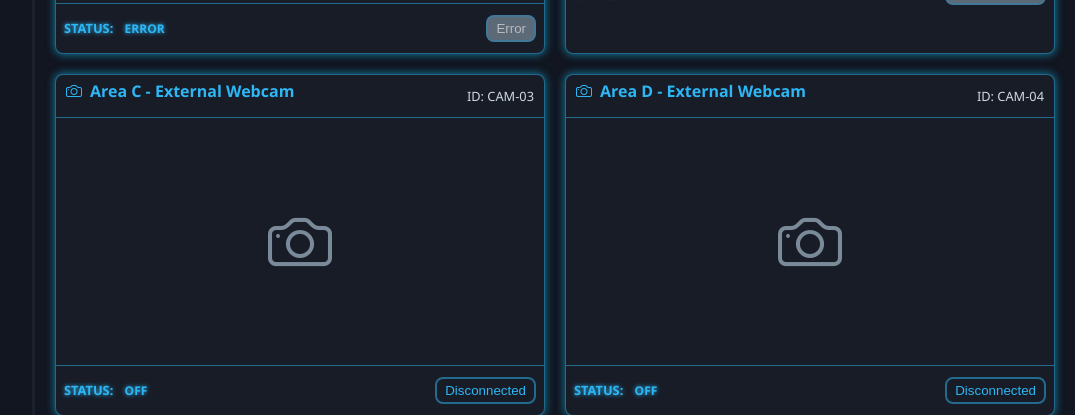
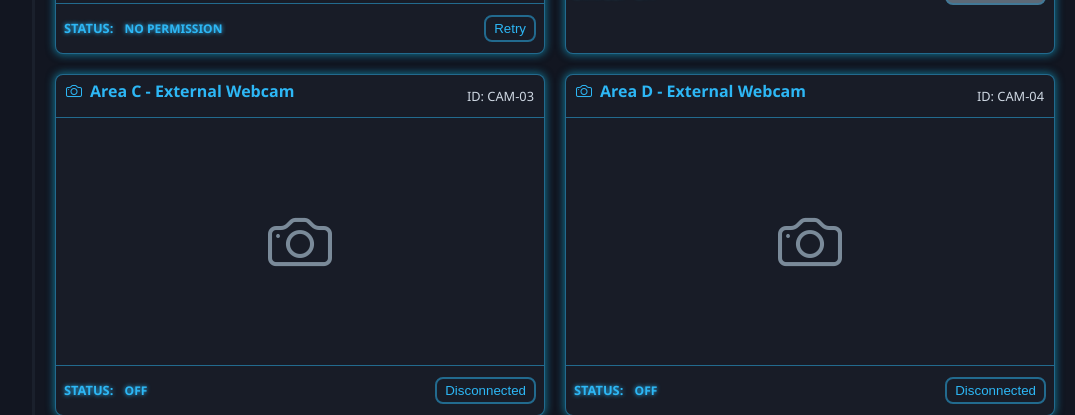
Before and after one commit to K227-arch/Facial-access-control, a Flask app: page / in a window 1280 px wide. Shown: the part 588-1003 px from the top of the page, without its empty margins (205-1280 px from the left). Run offline with Flask 3, Linux system fonts and the light colour scheme; some libraries are stand-ins or nearby versions.

Commit message:
Improve accuracy, fix camera auto-connect and permission handling

```diff
--- a/requirements.txt
+++ b/requirements.txt
@@ -1,4 +1,4 @@
-onnxruntime==1.19.2
+onnxruntime
 onnx
 insightface==0.7.3
 catboost==1.2.8
--- a/static/js/main.js
+++ b/static/js/main.js
@@ -24,45 +24,58 @@ class CameraSystem {
     }
 
     async initializeCamera() {
+        this.updateButtonState('Connect', 'OFFLINE', 'status-offline');
+        this.setupEventListeners();
+        // Auto-connect if a camera is available
         try {
-            await this.setupMediaStream();
-            this.setupEventListeners();
-            this.startProcessing();
-            this.updateButtonState('Disconnect', 'LIVE', 'status-live');
+            await this.connectCamera();
         } catch (error) {
-            console.error(`Camera ${this.cameraIndex} initialization failed:`, error);
-            this.handleCameraError();
+            // connectCamera handles its own errors, nothing to do here
         }
     }
 
     async setupMediaStream() {
+        // First request permission with a basic constraint so browser prompts the user
+        // and device IDs become available
+        const initialStream = await navigator.mediaDevices.getUserMedia({ video: true });
+        initialStream.getTracks().forEach(t => t.stop()); // release immediately
+
+        // Now enumerate with real device IDs
         const devices = await navigator.mediaDevices.enumerateDevices();
         const videoDevices = devices.filter(device => device.kind === 'videoinput');
 
-        if (videoDevices.length <= this.cameraIndex) {
-            throw new Error(`Camera ${this.cameraIndex} not available`);
+        if (videoDevices.length === 0) {
+            throw new Error('No camera devices found');
         }
+
+        // Pick the camera by index, fall back to first if index out of range
+        const targetDevice = videoDevices[this.cameraIndex] || videoDevices[0];
 
         this.stream = await navigator.mediaDevices.getUserMedia({
             video: {
-                deviceId: { exact: videoDevices[this.cameraIndex].deviceId },
-                width: { min: 640, ideal: 1280 },
-                height: { min: 480, ideal: 720 }
+                deviceId: { exact: targetDevice.deviceId },
+                width: { ideal: 1280 },
+                height: { ideal: 720 }
             }
         });
 
         this.video.srcObject = this.stream;
-        await new Promise((resolve) => {
+        await new Promise((resolve, reject) => {
             this.video.onloadedmetadata = () => {
                 this.updateCanvasDimensions();
                 resolve();
             };
+            this.video.onerror = reject;
         });
     }
 
     setupEventListeners() {
         window.addEventListener('resize', () => this.updateCanvasDimensions());
-        this.toggleButton.addEventListener('click', () => this.toggleCamera());
+        // Use a named handler to avoid duplicate listeners on reconnect
+        if (!this._toggleBound) {
+            this._toggleBound = () => this.toggleCamera();
+            this.toggleButton.addEventListener('click', this._toggleBound);
+        }
     }
 
     startProcessing() {
@@ -281,11 +294,12 @@ class CameraSystem {
     async connectCamera() {
         try {
             await this.setupMediaStream();
+            this.setupEventListeners();
             this.startProcessing();
             this.updateButtonState('Disconnect', 'LIVE', 'status-live');
         } catch (error) {
             console.error(`Camera ${this.cameraIndex} connection failed:`, error);
-            this.handleCameraError();
+            this.handleCameraError(error);
         }
     }
 
@@ -304,16 +318,28 @@ class CameraSystem {
         this.statusIndicator.classList.add(statusClass);
     }
 
-    handleCameraError() {
-        console.error(`Camera ${this.cameraIndex} failed`);
-        if (this.canvas) {
-            this.canvas.style.backgroundColor = '#ff000020';
+    handleCameraError(error) {
+        console.error(`Camera ${this.cameraIndex} failed`, error);
+        this.isActive = false;
+
+        let statusText = 'ERROR';
+        let buttonText = 'Retry';
+
+        if (error && (error.name === 'NotAllowedError' || error.name === 'PermissionDeniedError')) {
+            statusText = 'NO PERMISSION';
+            buttonText = 'Retry';
+            console.warn('Camera permission denied. Please allow camera access in your browser.');
+        } else if (error && error.name === 'NotFoundError') {
+            statusText = 'NOT FOUND';
+            buttonText = 'Retry';
+        } else if (error && error.name === 'NotReadableError') {
+            statusText = 'IN USE';
+            buttonText = 'Retry';
         }
-        this.toggleButton.disabled = true;
-        this.toggleButton.textContent = 'Error';
-        this.statusIndicator.textContent = 'ERROR';
-        this.statusIndicator.className = 'status-indicator';
-        this.statusIndicator.classList.add('status-error');
+
+        this.updateButtonState(buttonText, statusText, 'status-error');
+        this.toggleButton.disabled = false;
+        this.toggleButton.onclick = () => this.connectCamera();
     }
 }
 
--- a/templates/index.html
+++ b/templates/index.html
@@ -90,8 +90,8 @@
                 <canvas id="overlay"></canvas>
             </div>
             <div class="cam-status">
-                <small>STATUS: <span class="status-indicator">LIVE</span></small>
-                <button class="toggle-camera">Disconnect</button>
+                <small>STATUS: <span class="status-indicator status-offline">OFFLINE</span></small>
+                <button class="toggle-camera">Connect</button>
             </div>
         </div>
 
```
